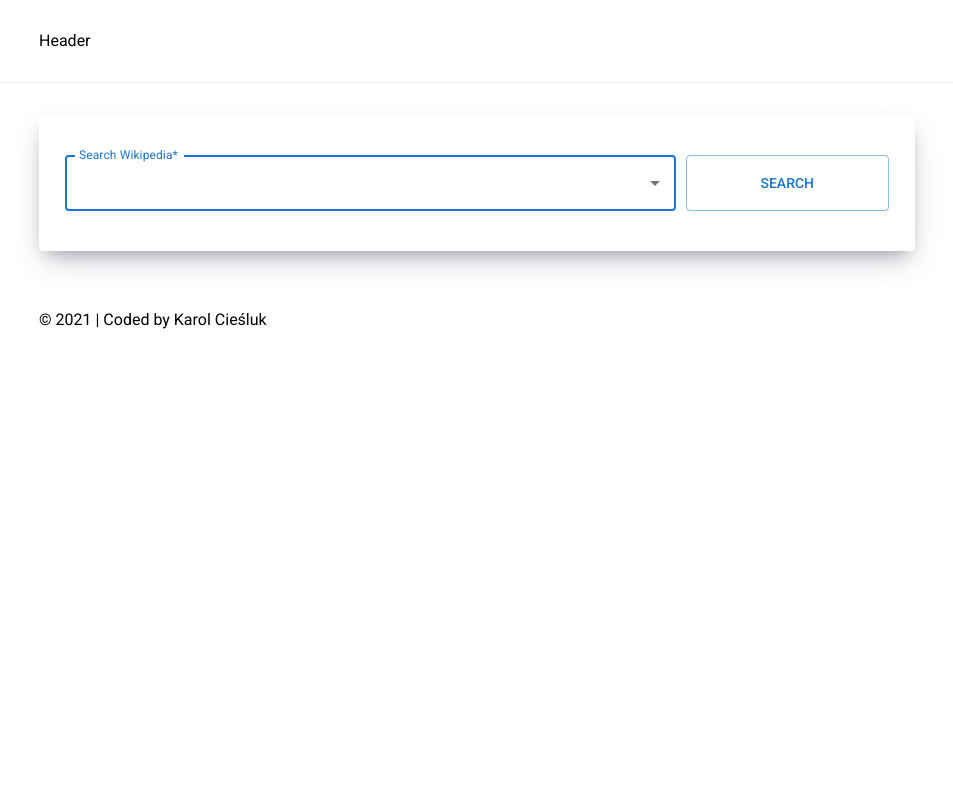
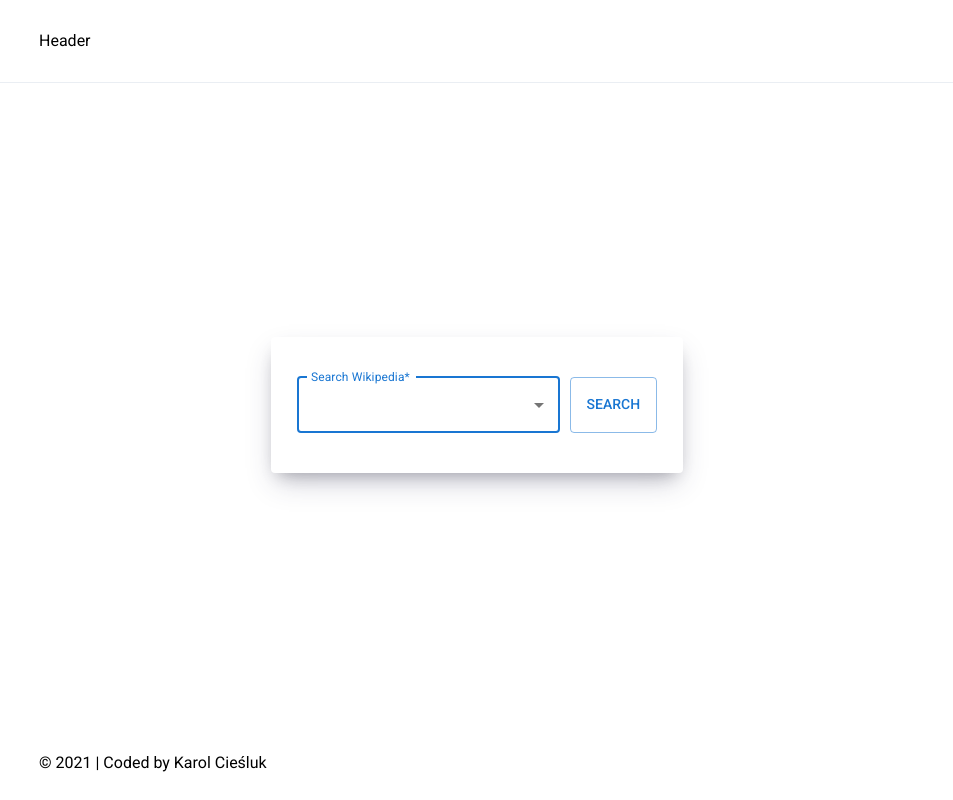
Before and after one commit to KarolCiesluk/wiki-browser, a React (Create React App) app: page / in a window 1280 px wide. Shown: the whole page, without its empty margins (163-1116 px from the left). Built offline with nearby package versions, Linux system fonts and the light colour scheme.

Commit message:
style Layout component

```diff
--- a/src/core/App/Layout/Layout.js
+++ b/src/core/App/Layout/Layout.js
@@ -1,10 +1,11 @@
 import Container from "./Container";
 import Footer from "./Footer";
 import TopBar from "./TopBar";
+import { StyledLayout } from "./styled";
 
 const Layout = ({ children }) => {
   return (
-    <>
+    <StyledLayout>
       <TopBar />
 
       <Container>
@@ -12,7 +13,7 @@ const Layout = ({ children }) => {
       </Container>
 
       <Footer />
-    </>
+    </StyledLayout>
   );
 };
 
--- /dev/null
+++ b/src/core/App/Layout/styled.js
@@ -0,0 +1,7 @@
+import styled from "styled-components";
+
+export const StyledLayout = styled.div`
+  display: flex;
+  flex-direction: column;
+  min-height: 100vh;
+`;
```
